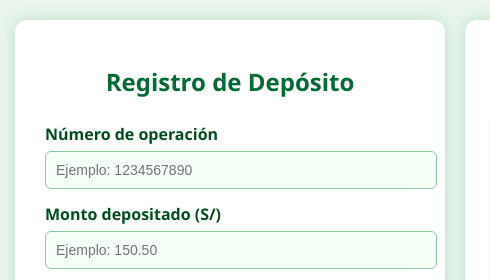
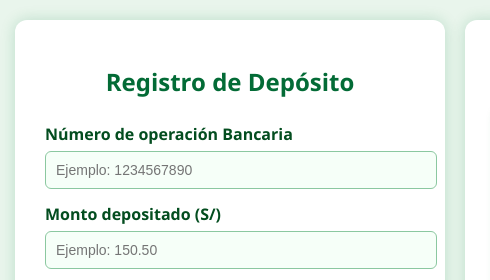
Before and after one commit to hhermes579-ux/greenhome-dashboard, a plain HTML site: page index.html in a window 1280 px wide. Shown: the top 280 px of the page, 0-490 px from the left. Drawn offline with Linux system fonts and the light colour scheme; grey boxes are pictures that could not be loaded.

Commit message:
Actualizado título a Número de Operación Bancaria

```diff
--- a/index.html
+++ b/index.html
@@ -143,7 +143,8 @@ button:disabled {
   <div class="form-container">
     <h2>Registro de Depósito</h2>
     <form id="depositForm">
-      <label for="operacion">Número de operación</label>
+      <!-- CAMBIO APLICADO AQUÍ -->
+      <label for="operacion">Número de operación Bancaria</label>
       <input type="number" id="operacion" name="operacion" required placeholder="Ejemplo: 1234567890" min="1" step="1" oninput="this.value = this.value.replace(/[^0-9]/g, '')">
 
       <label for="monto">Monto depositado (S/)</label>
```
